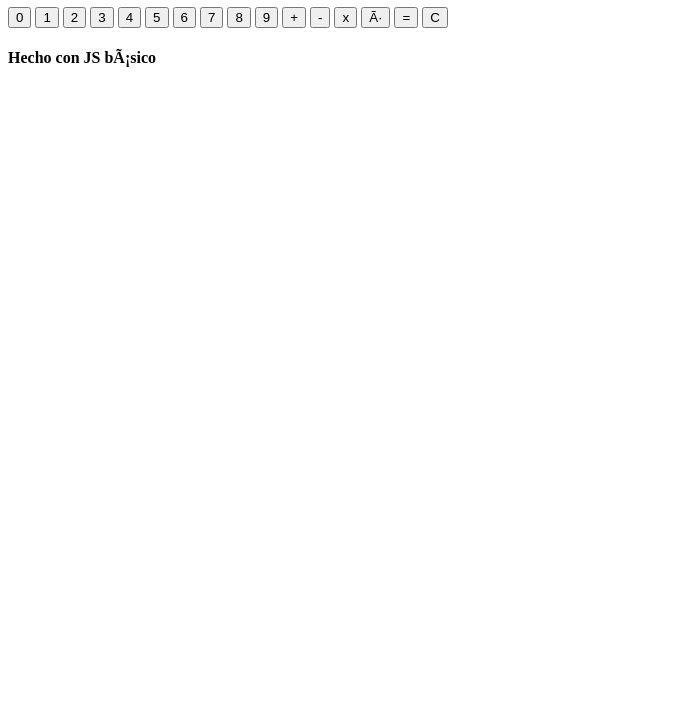
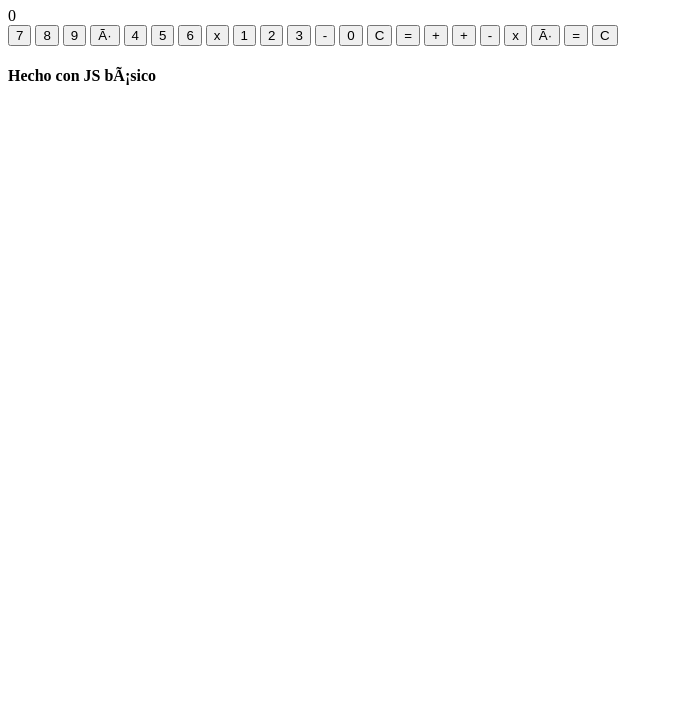
Before and after one commit to JavoxT3/Calculadora-b-sica, a plain HTML site: page index.html in a window 1280 px wide. Shown: the part 73-800 px from the top of the page, without its empty margins (0-673 px from the left). Drawn offline with Linux system fonts and the light colour scheme.

Commit message:
actualiza información de los botones

```diff
--- a/index.html
+++ b/index.html
@@ -11,18 +11,31 @@
         <h1>Calculadora</h1>
     </header>
     <main>
-        <section>
-            <div>
-                <button>0</button>
-                <button>1</button>
-                <button>2</button>
-                <button>3</button>
-                <button>4</button>
-                <button>5</button>
-                <button>6</button>
-                <button>7</button>
-                <button>8</button>
-                <button>9</button>
+        <section id="calculadora">
+            <div id="display">0</div>
+
+            <div class="buttons">
+
+                <button class="btn number">7</button>
+                <button class="btn number">8</button>
+                <button class="btn number">9</button>
+                <button class="btn operator">÷</button>
+
+                <button class="btn number">4</button>
+                <button class="btn number">5</button>
+                <button class="btn number">6</button>
+                <button class="btn operator">x</button>
+
+                <button class="btn number">1</button>
+                <button class="btn number">2</button>
+                <button class="btn number">3</button>
+                <button class="btn operator">-</button>
+
+                <button class="btn number">0</button>
+                <button class="btn operator">C</button>
+                <button class="btn operator">=</button>
+                <button class="btn operator">+</button>
+
 
 
                 <button>+</button>
```
